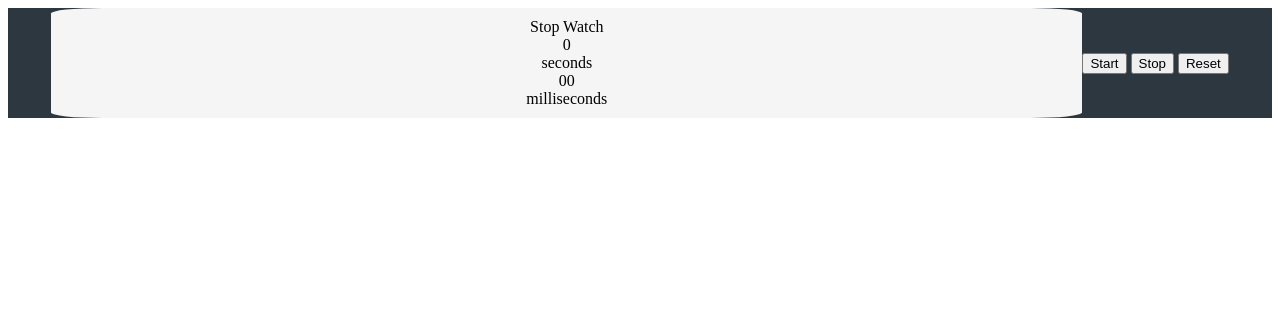
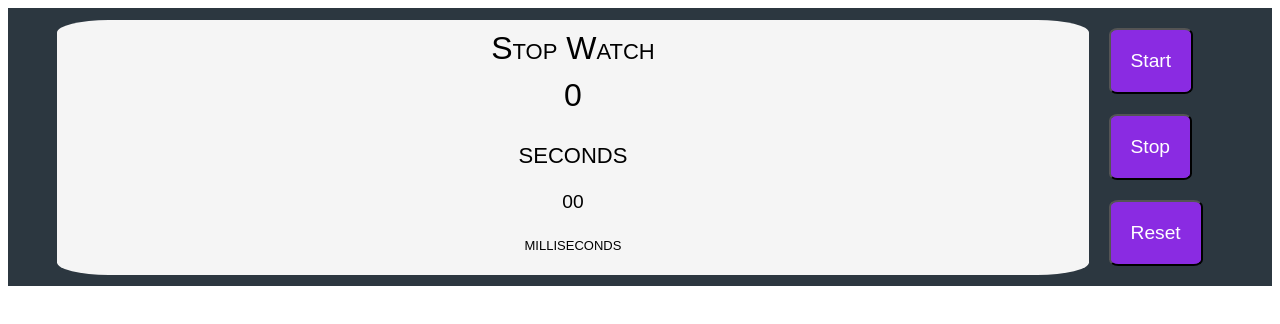
Before and after one commit to Andre-Turner/stopWatch, a plain HTML site: page index.html in a window 1280 px wide. Drawn offline with Linux system fonts and the light colour scheme.

Commit message:
cssUpdates

```diff
--- a/style.css
+++ b/style.css
@@ -20,3 +20,54 @@ body {
     align-items: center;
     justify-content: center;
 }
+
+.userinputscreen {
+    display: flex;
+    flex-direction: column;
+    align-items: center;
+}
+
+/*
+.input {
+    margin: 10px;
+    font-size: large;
+    background-color: black;
+    color: white;
+    padding: 10px;
+    border: solid 4px grey;
+    display: flex;
+    align-items: center;
+}
+*/
+
+/*.submit {}*/
+
+.button {
+    margin: 20px;
+    color: rgb(255,255,255);
+    background-color: blueviolet;
+    border-radius: 10%;
+    padding: 20px;
+    font-size: larger;
+    display: flex;
+}
+
+.milli {
+    font-size: larger;
+}
+
+.timerscreen {
+    display: flex;
+    flex-direction: column;
+    align-items: center;
+}
+
+.timer {
+    padding: 10px;
+}
+
+label {
+    font-variant: small-caps;
+    font-family: fantasy;
+    font-size: xx-large;
+}
```
